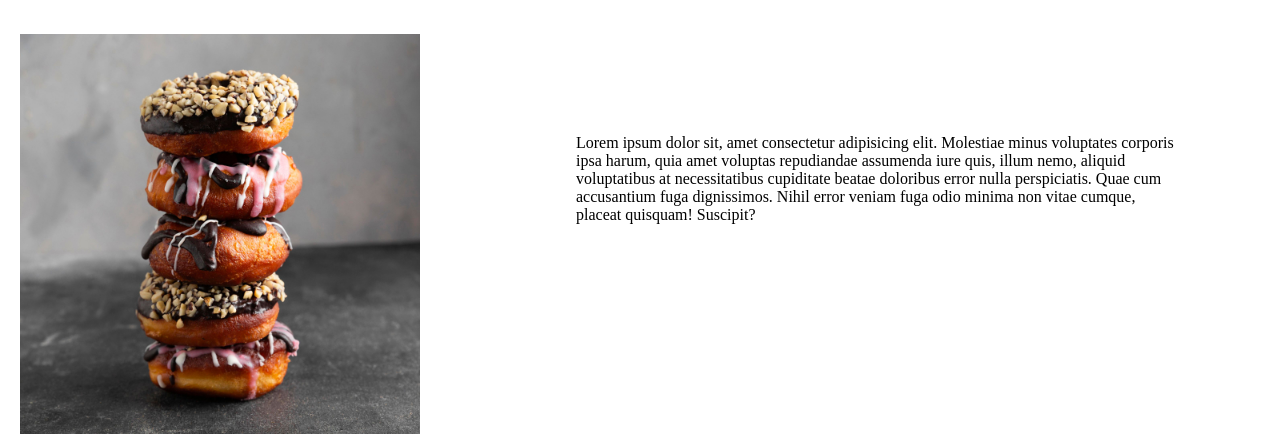
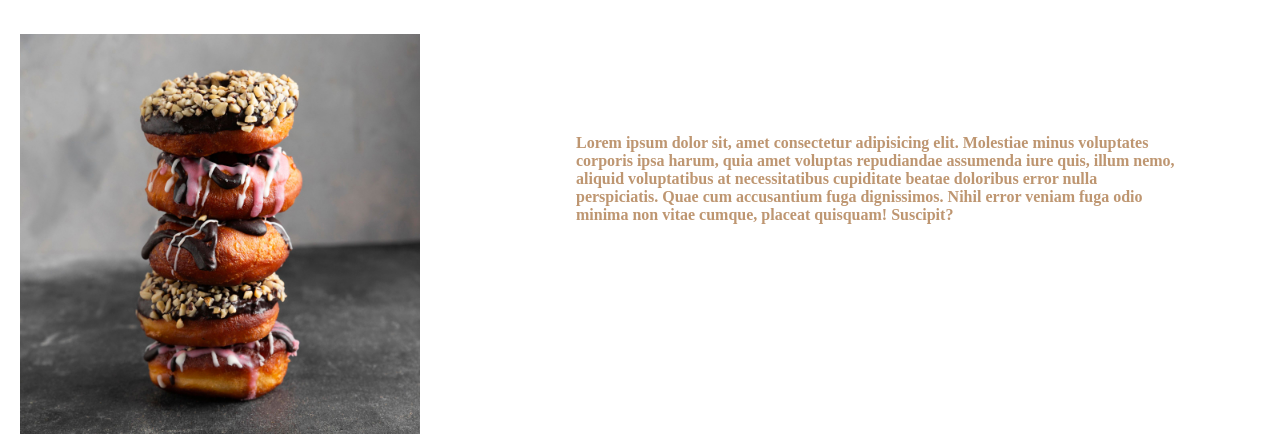
Before and after one commit to Komalnaseem147/The_Donut_Shop, a plain HTML site: page index.html in a window 1280 px wide. Shown: the part 566-1003 px from the top of the page. Drawn offline with Linux system fonts and the light colour scheme; a web font is replaced by a local one.

Commit message:
Update style.css

```diff
--- a/style.css
+++ b/style.css
@@ -33,6 +33,9 @@ h1{
 
 .more{
  left: 45%;
+color:  rgb(190, 150, 113);
+ font-weight: bold;
+}
 }
 
 .container{
```
